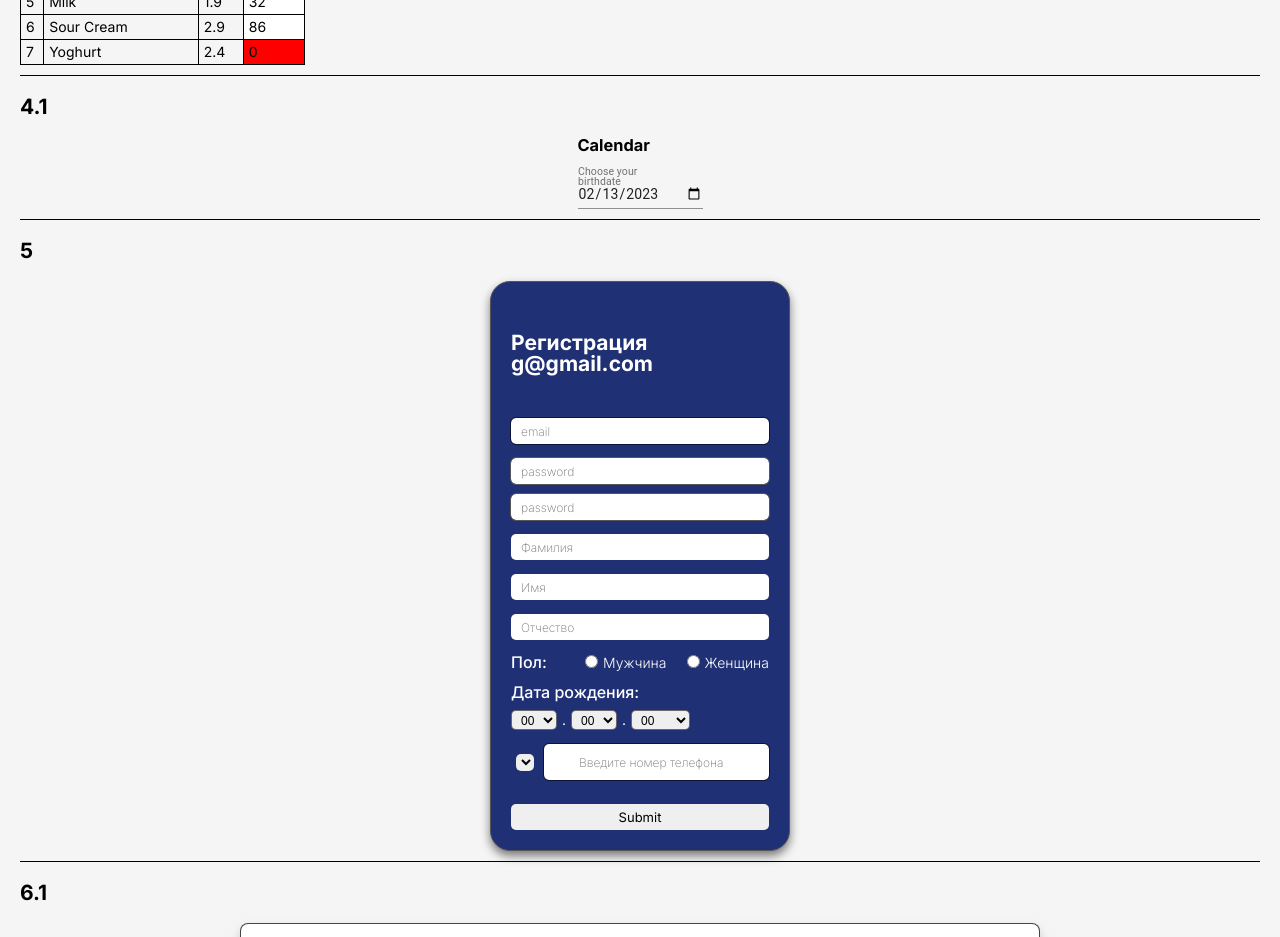
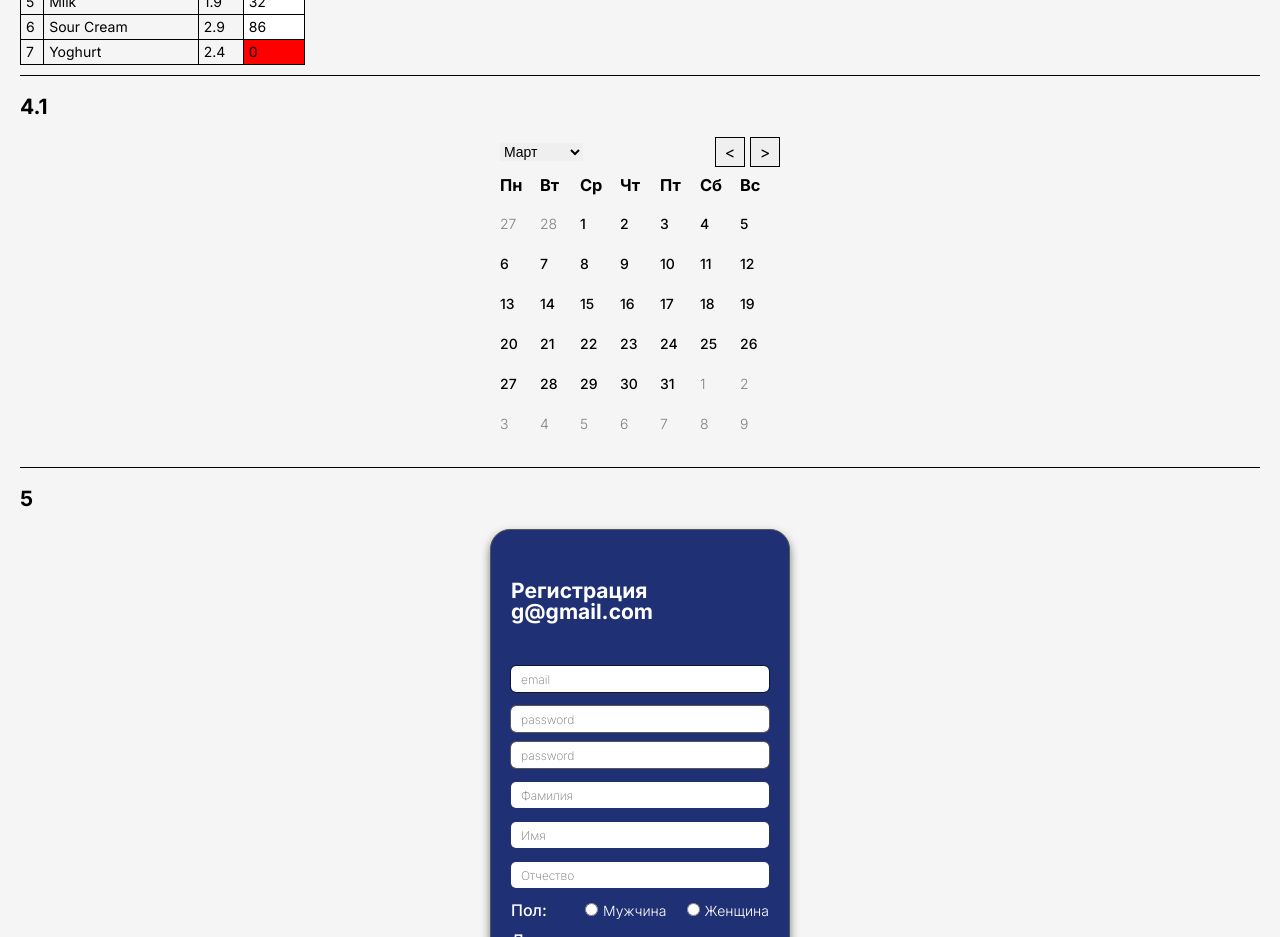
Before and after one commit to SlavaKuntsov/react-labs, a React (Create React App) app: page / in a window 1280 px wide. Shown: the part 1560-2497 px from the top of the page. Built offline with nearby package versions, Linux system fonts and the light colour scheme.

Commit message:
create main strucure of Calendar components

```diff
--- a/src/App.js
+++ b/src/App.js
@@ -1,6 +1,6 @@
 import React from "react";
 
-import Calendar from "./components/Calendar";
+import Calendar from "./components/Calendar/Calendar";
 import Chess from "./components/Chess/Chess";
 import Clock from "./components/Clock/Clock";
 import PhoneInput from "./components/PhoneInput/PhoneInput";
--- a/src/components/Calendar.jsx
+++ /dev/null
@@ -1,27 +0,0 @@
-import React from "react";
-
-import TextField from '@material-ui/core/TextField';
-
-function Calendar(){
-
-  return (
-    <div style={{
-		margin: "10px auto",
-      	display: 'block',
-      	width: 'fit-content'
-    }}>
-      <h3 style={{marginBottom:"10px"}}>Calendar</h3>
-      <TextField
-        id="date"
-        label="Choose your birthdate"
-        type="date"
-        defaultValue="2023-02-13"
-        InputLabelProps={{
-          shrink: true,
-        }}
-      />
-    </div>
-  );
-}
-
-export default Calendar;
--- /dev/null
+++ b/src/components/Calendar/Calendar.jsx
@@ -0,0 +1,18 @@
+import React from "react";
+import style from "./Calendar.module.scss"
+import CalendarHead from "./CalendarHead";
+import CalendarBody from "./CalendarBody";
+
+export default function Calendar(){
+
+
+	const [widthTranslate, setWidthTranslate] = React.useState(0);
+
+ 	return (
+		<div className={style.calendar}>
+			<CalendarHead addClick={(width) => setWidthTranslate(width)}/>
+
+			<CalendarBody addWidthTranslate={widthTranslate}/>
+		</div>
+ 	);
+}
--- /dev/null
+++ b/src/components/Calendar/Calendar.module.scss
@@ -0,0 +1,63 @@
+$black: rgba(0, 0, 0, 0.561);
+
+.calendar{
+	width: calc(40px * 7);
+	display: flex;
+	flex-flow: column;
+	gap: 10px;
+	margin: 0 auto;
+	.calendarHead{
+		display: flex;
+		align-items: center;
+		justify-content: space-between;
+		select{
+			font-size: 14px;
+			color: black;
+		}
+		.button{
+			display: flex;
+			align-items: center;
+			gap: 5px;
+			button{
+				cursor: pointer;
+				border: 1px solid black;
+				width: 30px;
+				height:30px;
+				font-size: 16px;
+			}
+		}
+	}
+	.calendarBody{
+		.cellsHead{
+			display: flex;
+			flex-flow: row;
+			justify-content: center;
+			h3{
+				width: 40px;
+				height:40px;
+			}
+		}
+		.cellsBody{
+			overflow-x: scroll;
+			width: calc(40px * 7);
+			margin: 0 auto;
+			.cellsTrack{
+				display: flex;
+				// flex-flow: wrap;
+				align-items: row;
+				transition: transform .2s ease-in-out;
+				.monthsCell{
+					min-width: calc(40px * 7);
+					display: flex;
+					flex-flow: wrap;
+					gap: 0;
+					align-content: start;
+					div{
+						width: 40px;
+						height:40px;
+					}
+				}
+			}
+		}
+	}
+}
--- /dev/null
+++ b/src/components/Calendar/CalendarBody.jsx
@@ -0,0 +1,112 @@
+import React from "react";
+import style from "./Calendar.module.scss"
+
+function getDay (year) {
+	// console.clear()
+
+	const maxCells = 42
+
+	let monthsCell = []
+	var dayArray = []
+
+	for (let monthsNum = 1 ; monthsNum <= 12; monthsNum++) {
+
+		let cell = []
+
+		var day = new Date(year + "-" + monthsNum + "-01").getDay()
+
+		day = (day===0) ? 7 : day // день недели с которого начинается месяц
+
+		// console.log({day})
+
+
+		if (day > 1) {
+			let date = new Date(2023, monthsNum - 1, 0).getDate() // количество дней прошлого месяца
+
+			// console.log({date})
+			let prevMonthsDayStart = date - day + 2
+			// console.log({prevMonthsDayStart})
+
+			for (let nullCell = 1; nullCell <= day - 1; nullCell++) {
+				cell.push(`${prevMonthsDayStart++}`)
+			}
+			// console.log(cell)
+		}
+
+		for (let i = 1; i <= new Date(2023, monthsNum, 0).getDate(); i++) {
+			cell.push(i)
+		}
+
+		// console.log(cell.length) // январь 2023, выводит 37 заполнено
+
+		let length = cell.length
+
+		// console.log("length " +  (maxCells - cell.length))
+
+		// если писать cell.length, а не создать length = cell.length, то цикл не все ячейки заполняет
+		for (let nextMonthsDayStart = 1; nextMonthsDayStart <= maxCells - length; nextMonthsDayStart++) {
+			cell.push(`${nextMonthsDayStart}`)
+			// console.log({nextMonthsDayStart})
+		}
+
+		monthsCell.push(cell)
+
+		dayArray.push(day)
+	}
+	// console.table(monthsCell)
+
+
+	return monthsCell.map((item, index) => (
+		<div className={style.monthsCell} key={index}>
+			{item.map((item, index) => (
+				<div
+				style={{
+					color: typeof item !== "string" ? "black" : "gray",
+					fontWeight: typeof item !== "string" ? "500" : "300"
+				}}
+				key={index}
+				>
+					{item}
+				</div>
+			))}
+		</div>
+	))
+
+}
+
+export default function CalendarBody(props) {
+
+	// const months = {
+	// 	Jan: 1,
+	// 	Feb: 2,
+	// 	Mar: 3,
+	// 	Apr: 4,
+	// 	May: 5,
+	// 	Jun: 6,
+	// 	Jul: 7,
+	// 	Aug: 8,
+	// 	Sep: 9,
+	// 	Oct: 10,
+	// 	Nov: 11,
+	// 	Dec: 12,
+	// }
+
+    return (
+        <div className={style.calendarBody}>
+            <div className={style.cellsHead}>
+                <h3>Пн</h3>
+                <h3>Вт</h3>
+                <h3>Ср</h3>
+                <h3>Чт</h3>
+                <h3>Пт</h3>
+                <h3>Сб</h3>
+                <h3>Вс</h3>
+            </div>
+			<div className={style.cellsBody}>
+				<div style={{transform: `translateX(-${props.addWidthTranslate}px)`}} className={style.cellsTrack}>
+					{getDay(2023)}
+				</div>
+			</div>
+        </div>
+    );
+}
--- /dev/null
+++ b/src/components/Calendar/CalendarHead.jsx
@@ -0,0 +1,67 @@
+import React from "react"
+import style from "./Calendar.module.scss"
+
+export default function CalendarHead (props) {
+
+	const months = [
+		{name: "Январь"},
+		{name: "Февраль"},
+		{name: "Март"},
+		{name: "Апрель"},
+		{name: "Май"},
+		{name: "Июнь"},
+		{name: "Июль"},
+		{name: "Август"},
+		{name: "Сентябрь"},
+		{name: "Октябрь",},
+		{name: "Ноябрь",},
+		{name: "Декабрь"},
+	]
+
+
+	const trackWidth = (40 * 7)
+	const [position, setPosition] = React.useState((new Date().getMonth()) * 280);
+	const [selectDate, setSelectDate] = React.useState( new Date().getMonth() );
+
+	let nowDate = new Date().getMonth()
+
+	props.addClick(position)
+
+    return (
+    	<div className={style.calendarHead}>
+    		<select>
+				{months
+				.filter((item, index) => index === selectDate)
+				.map((item, index) => (
+					<option hidden selected value={index}>{item.name}</option>
+				))}
+				{months.map((item, index) => (
+					<option style={{color: index === nowDate && "red"}} value={index}>{item.name}</option>
+				))}
+			</select>
+			<div className={style.button}>
+				<button
+					disabled={position === 0 ? true : false}
+					onClick={() => {
+						setPosition(pos => pos - trackWidth);
+						setSelectDate(months => months - 1)
+					}
+				}>
+					{"<"}
+				</button>
+
+				<button
+					disabled={position > trackWidth * 10 ? true : false}
+					onClick={() => {
+						setPosition(pos => pos + trackWidth);
+						setSelectDate(months => months + 1)
+					}
+				}>
+					{">"}
+				</button>
+			</div>
+    	</div>
+
+
+    )
+};
```
